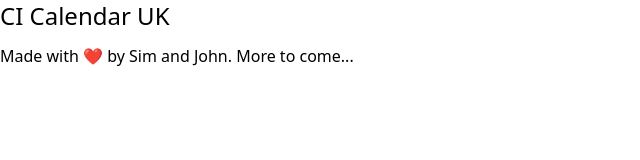
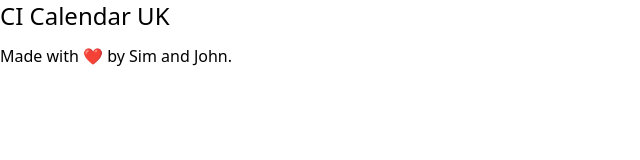
Before and after one commit to simrun/cicalendaruk, a Next.js app: page /about in a window 1280 px wide. Shown: the top 160 px of the page, without its empty margins (0-640 px from the left). Built offline with nearby package versions, Linux system fonts and the light colour scheme.

Commit message:
Drop "More to come..."

```diff
--- a/src/app/about/page.tsx
+++ b/src/app/about/page.tsx
@@ -12,7 +12,7 @@ export default function Page() {
     <>
       <NavBar />
 
-      <p className="mt-3">Made with ❤ by Sim and John. More to come...</p>
+      <p className="mt-3">Made with ❤ by Sim and John.</p>
     </>
   );
 }
```
